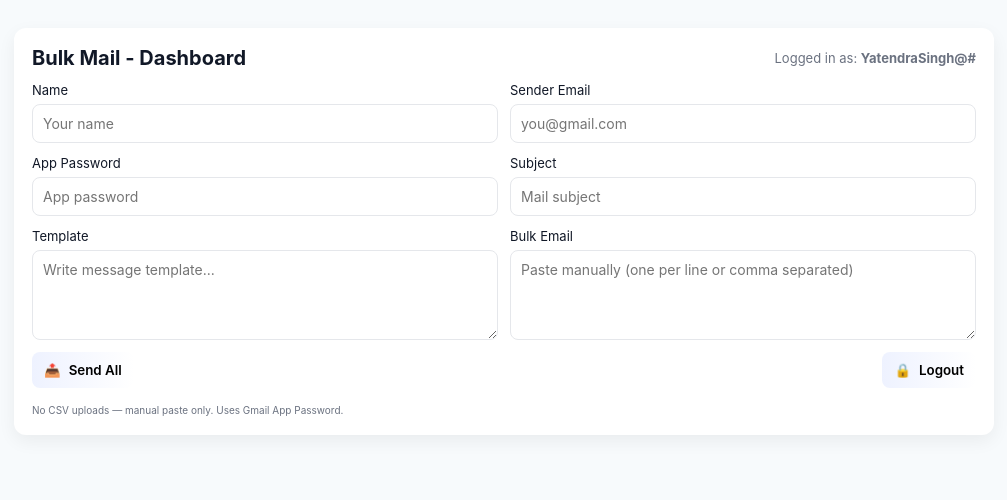
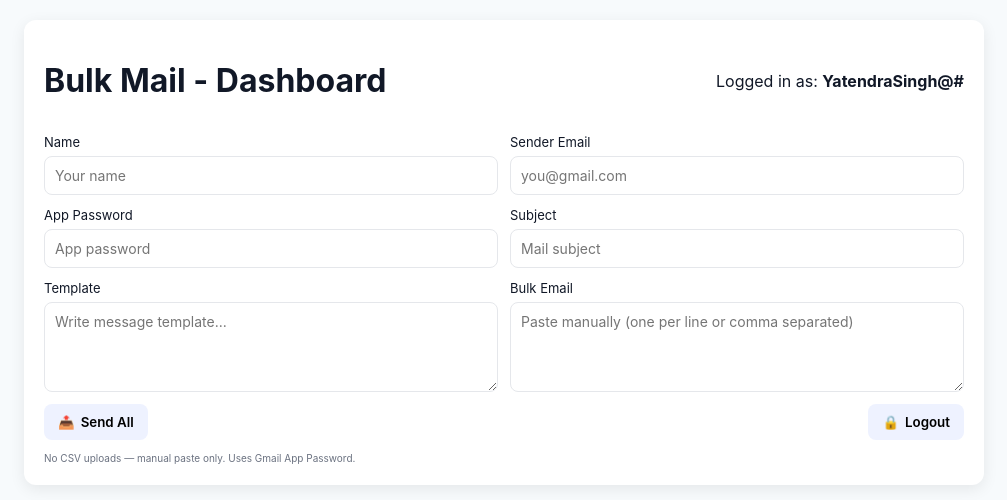
Before and after one commit to rnfyatendra-lab/Nortonservices8822, a website: page public/launcher.html in a window 1280 px wide. Shown: the whole page, without its empty margins (136-1143 px from the left). Drawn offline with Linux system fonts and the light colour scheme.

Commit message:
Update style.css

```diff
--- a/public/style.css
+++ b/public/style.css
@@ -1,48 +1,35 @@
-/* style.css */
 :root {
   --bg: #f7fafc;
   --card: #ffffff;
-  --accent: #1f6feb;
+  --accent: #2563eb;
   --muted: #6b7280;
 }
+* { box-sizing: border-box; font-family: Inter, Arial; }
+body { margin: 0; background: var(--bg); color: #111827; padding: 20px; }
 
-* { box-sizing: border-box; font-family: Inter, system-ui, Arial; }
-body { margin: 0; background: var(--bg); color: #111827; padding: 18px; }
+.container { max-width: 960px; margin: auto; background: var(--card); padding: 20px; border-radius: 12px; box-shadow: 0 4px 15px rgba(0,0,0,0.08); }
+header { display: flex; justify-content: space-between; align-items: center; margin-bottom: 12px; }
+.grid { display: grid; grid-template-columns: 1fr 1fr; gap: 12px; }
 
-.container { max-width: 980px; margin: 10px auto; background: var(--card); padding: 18px; border-radius: 12px; box-shadow: 0 6px 18px rgba(0,0,0,0.06); }
-header { display:flex; justify-content:space-between; align-items:center; margin-bottom: 12px; }
-h1 { margin:0; font-size:20px; }
-.user { color: var(--muted); font-size:13px; }
+label { display: flex; flex-direction: column; font-size: 13px; color: #111827; }
+input, textarea { margin-top: 6px; padding: 10px; border-radius: 8px; border: 1px solid #e5e7eb; font-size: 14px; }
 
-.grid {
-  display: grid;
-  grid-template-columns: 1fr 1fr; /* two equal columns */
-  gap: 12px;
-  align-items: start;
-}
+.icon-btn { display: inline-flex; align-items: center; gap: 6px; padding: 10px 14px; border-radius: 8px; border: none; cursor: pointer; font-weight: 600; background: #eef2ff; }
+.icon-btn:disabled { opacity: 0.6; cursor: not-allowed; }
 
-/* labels and inputs */
-label { display:flex; flex-direction:column; font-size:13px; color:#111827; }
-input, textarea { margin-top:6px; padding:10px; border-radius:8px; border:1px solid #e5e7eb; font-size:14px; background:#fff; width:100%; }
+.actions-left { display: flex; justify-content: flex-start; }
+.actions-right { display: flex; justify-content: flex-end; }
 
-/* actions */
-.icon-btn { display:inline-flex; align-items:center; gap:8px; padding:10px 12px; border-radius:8px; border:none; cursor:pointer; font-weight:600; background:linear-gradient(90deg,#eef2ff, #fff); }
-.icon-btn:disabled { opacity:0.6; cursor:not-allowed; }
-
-.actions-left { display:flex; align-items:center; justify-content:flex-start; }
-.actions-right { display:flex; align-items:center; justify-content:flex-end; }
-
-.popup { position: fixed; right: 20px; bottom: 20px; background:#111827; color:#fff; padding:12px 16px; border-radius:10px; box-shadow: 0 8px 30px rgba(0,0,0,0.2); transform: translateY(10px); transition:all 200ms; z-index:999; }
-.popup.hidden { opacity:0; pointer-events:none; transform: translateY(20px) scale(0.98); }
+.popup { position: fixed; right: 20px; bottom: 20px; background: #111827; color: #fff; padding: 12px 16px; border-radius: 10px; box-shadow: 0 6px 20px rgba(0,0,0,0.2); transition: all 0.3s; }
+.popup.hidden { opacity: 0; pointer-events: none; transform: translateY(20px); }
 .popup.success { background: #0f766e; }
 .popup.error { background: #b91c1c; }
 
-footer { margin-top: 14px; color: var(--muted); font-size:12px; }
+.center { height: 100vh; display: flex; justify-content: center; align-items: center; }
+.center form { width: 320px; background: white; padding: 20px; border-radius: 10px; box-shadow: 0 6px 20px rgba(0,0,0,0.08); }
+button#loginBtn { background: var(--accent); color: white; border: none; padding: 10px 16px; border-radius: 8px; cursor: pointer; }
+footer { margin-top: 10px; color: var(--muted); font-size: 12px; }
 
-.center { min-height: 100vh; display:flex; align-items:center; justify-content:center; }
-.center form { width:360px; background:#fff; padding:18px; border-radius:10px; box-shadow: 0 8px 24px rgba(0,0,0,0.06); }
-.login-actions { margin-top:10px; display:flex; justify-content:center; }
-button#loginBtn { padding:10px 16px; border-radius:8px; border:none; background:var(--accent); color:#fff; cursor:pointer; }
 @media (max-width: 720px) {
   .grid { grid-template-columns: 1fr; }
 }
```
